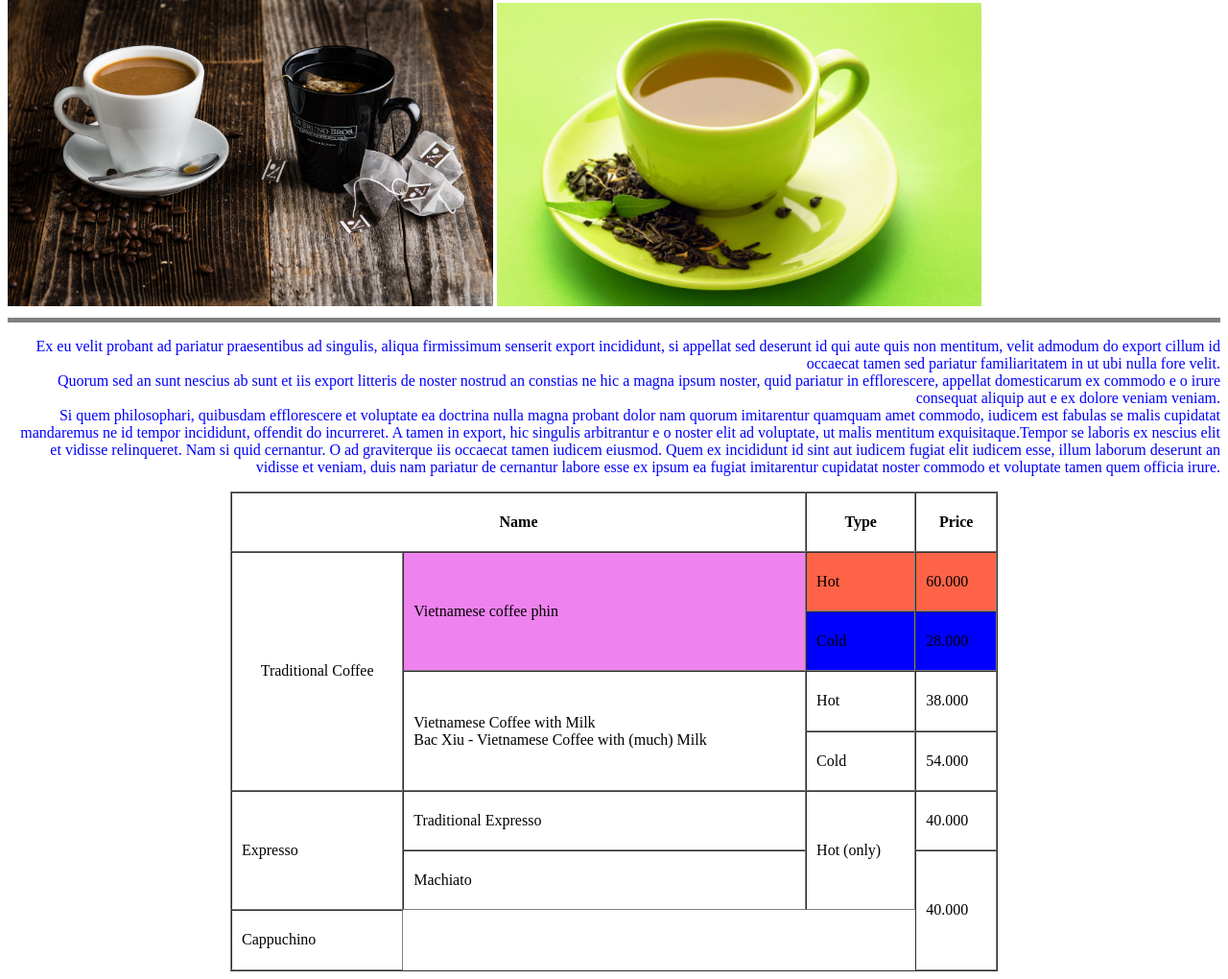
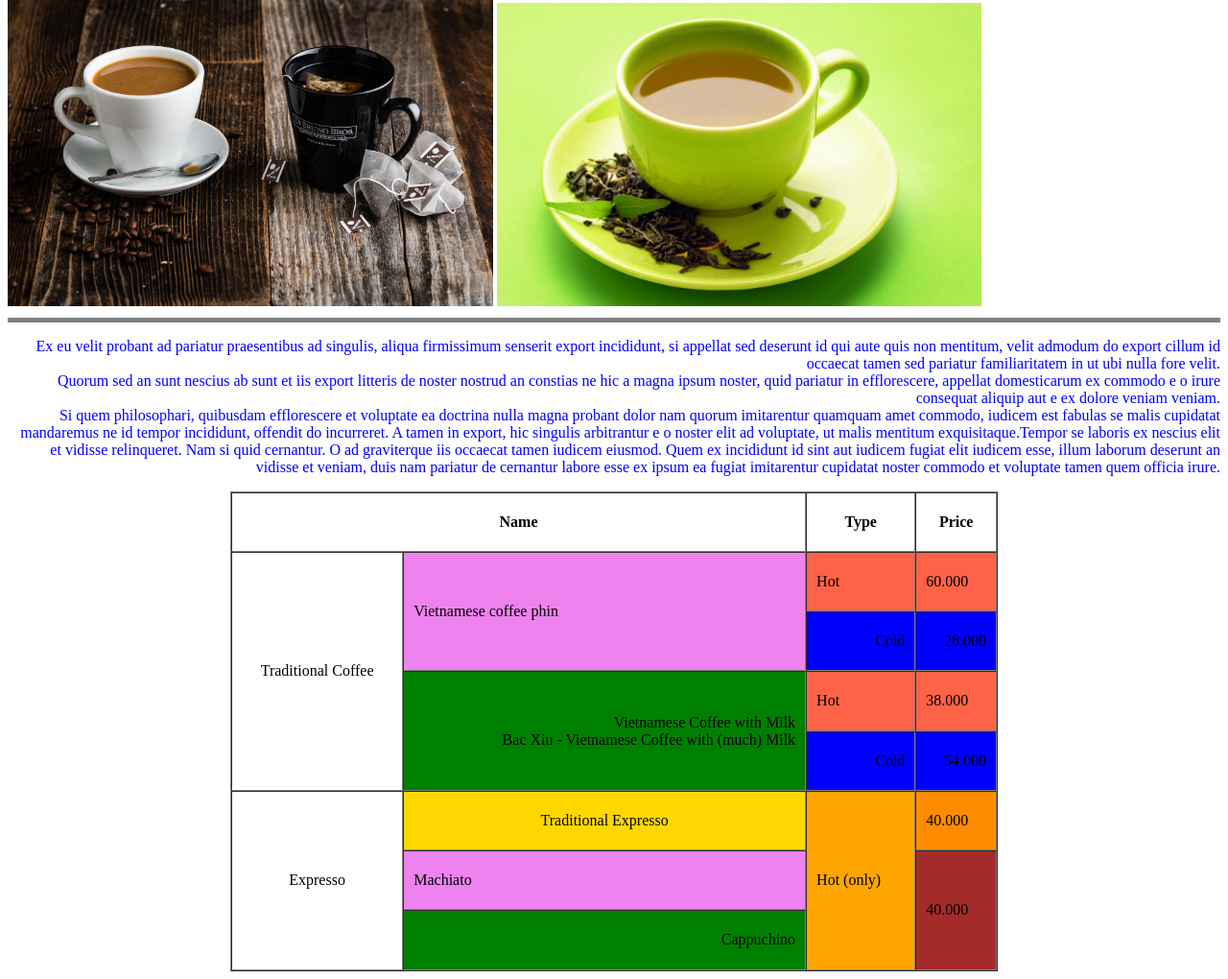
Before and after one commit to tuanlinhtony/webCoffee, a plain HTML site: page coffee/coffee.html in a window 1280 px wide. Shown: the part 156-1176 px from the top of the page at 96% size. Drawn offline with Linux system fonts and the light colour scheme.

Commit message:
finish coffee.html

```diff
--- a/coffee/coffee.html
+++ b/coffee/coffee.html
@@ -44,37 +44,37 @@
         </tr>
         <tr>
           <td rowspan="4" align = "center">Traditional Coffee</td>
-          <td rowspan="2" style="background-color: violet;">Vietnamese coffee phin</td>
+          <td rowspan="2" style="background-color: violet; ">Vietnamese coffee phin</td>
           <td style="background-color:tomato;">Hot</td>
           <td style="background-color:tomato;">60.000</td>
         </tr>
         <tr>
-          <td style="background-color:blue;">Cold</td>
-          <td style="background-color:blue;">28.000</td>
+          <td style="background-color:blue; text-align: right;">Cold</td>
+          <td style="background-color:blue; text-align: right;">28.000</td>
         </tr>
         <tr>
-          <td rowspan="2">Vietnamese Coffee with Milk
+          <td rowspan="2" style="background-color:green; text-align: right;">Vietnamese Coffee with Milk
           <br>
           Bac Xiu - Vietnamese Coffee with (much) Milk</td>
-          <td>Hot</td>
-          <td>38.000</td>
+          <td style="background-color:tomato;">Hot</td>
+          <td style="background-color:tomato;">38.000</td>
         </tr>
         <tr>
-          <td>Cold</td>
-          <td>54.000</td>
+          <td style="background-color:blue; text-align: right;">Cold</td>
+          <td style="background-color:blue; text-align: right;">54.000</td>
         </tr>
         <tr>
-          <td rowspan="2">Expresso</td>
-          <td>Traditional Expresso	</td>
-          <td rowspan="2">Hot (only)</td>
-          <td>40.000</td>
+          <td rowspan="3" style=" text-align: center; ">Expresso</td>
+          <td style="background-color:gold; text-align: center;">Traditional Expresso	</td>
+          <td rowspan="3" style="background-color:orange;">Hot (only)</td>
+          <td style="background-color:darkorange;">40.000</td>
         </tr>
         <tr>
-          <td>Machiato</td>
-          <td rowspan="2">40.000</td>
+          <td style="background-color:violet;">Machiato</td>
+          <td rowspan="2" style="background-color:brown;">40.000</td>
         </tr>
         <tr>
-          <td>Cappuchino</td>
+          <td style="background-color:green; text-align: right;">Cappuchino</td>
         </tr>
       </table>
   </body>
```
